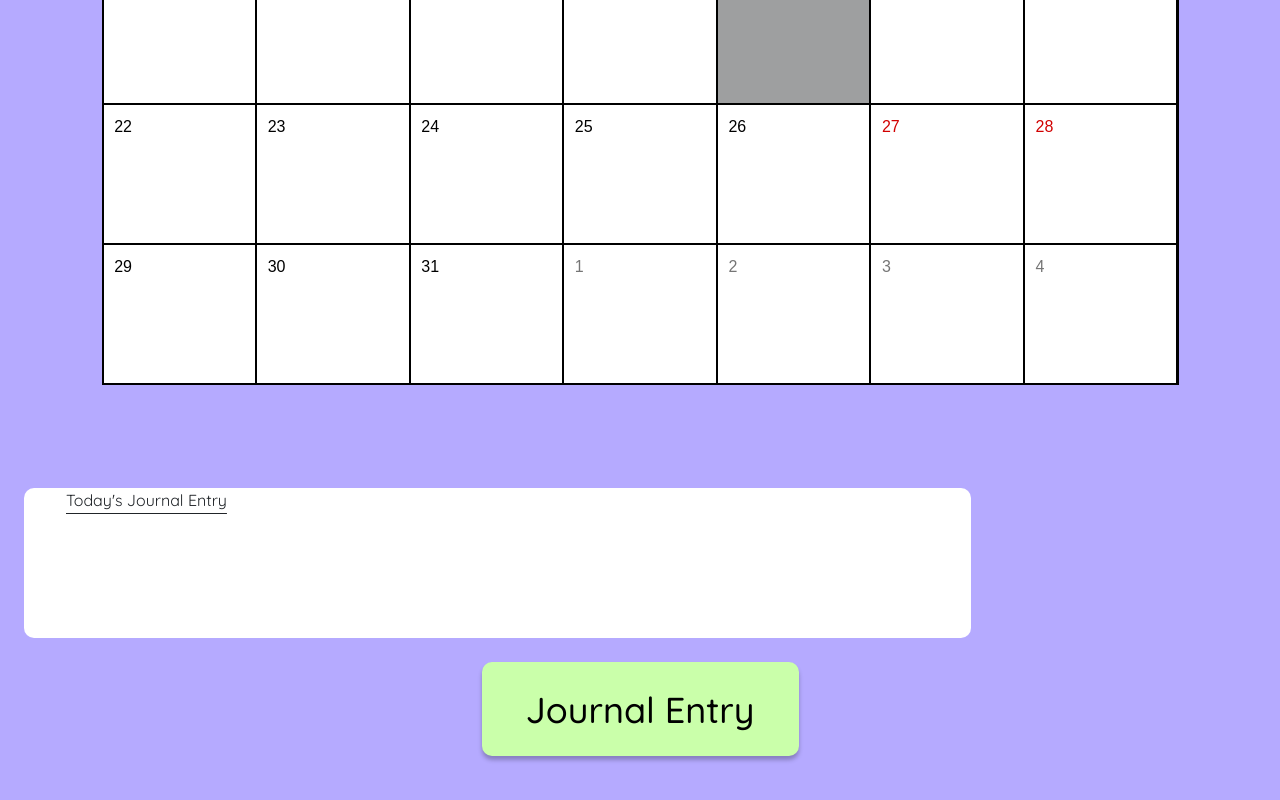
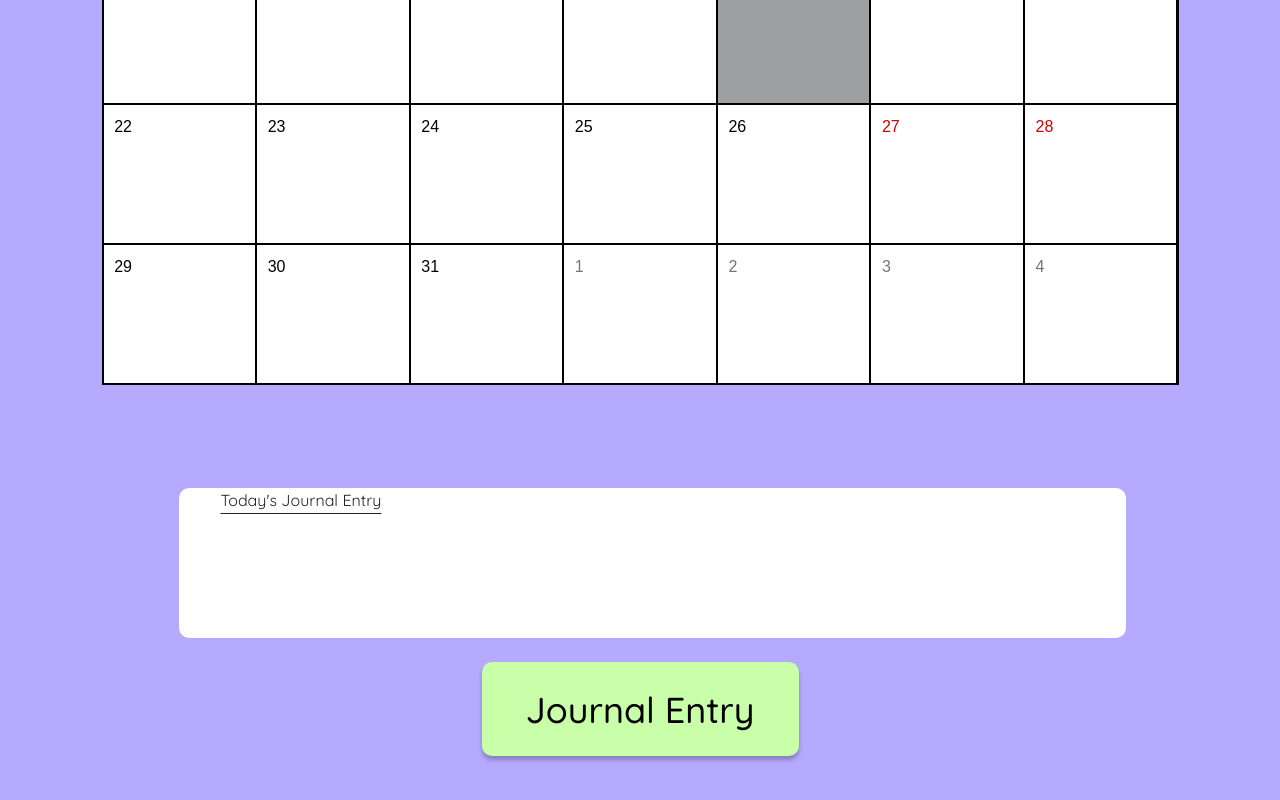
Before and after one commit to Jcontreras3/serenityfrontend, a React (Create React App) app: page /Home in a window 1280 px wide. Shown: the part 1042-1842 px from the top of the page. Built offline with nearby package versions, Linux system fonts and the light colour scheme; no server answers.

Commit message:
journal fix

```diff
--- a/src/Components/HomePage/HomeComponent.tsx
+++ b/src/Components/HomePage/HomeComponent.tsx
@@ -145,7 +145,7 @@ export default function HomeComponent({ }: Props) {
             />
           </Col>
         </Row>
-        <Row>
+        <Row className="journal-row">
          <JournalPageComponent/>
         </Row>
       </Container>
--- a/src/Components/HomePage/journalStyles.css
+++ b/src/Components/HomePage/journalStyles.css
@@ -34,6 +34,11 @@
     text-underline-offset: 7.3px;
     overflow-wrap: break-word;
     font-family: "Quicksand", sans-serif;
+}
+
+.journal-row{
+    display: flex;
+    justify-content: center;
 }
 
 @media(max-width:775px){
```
